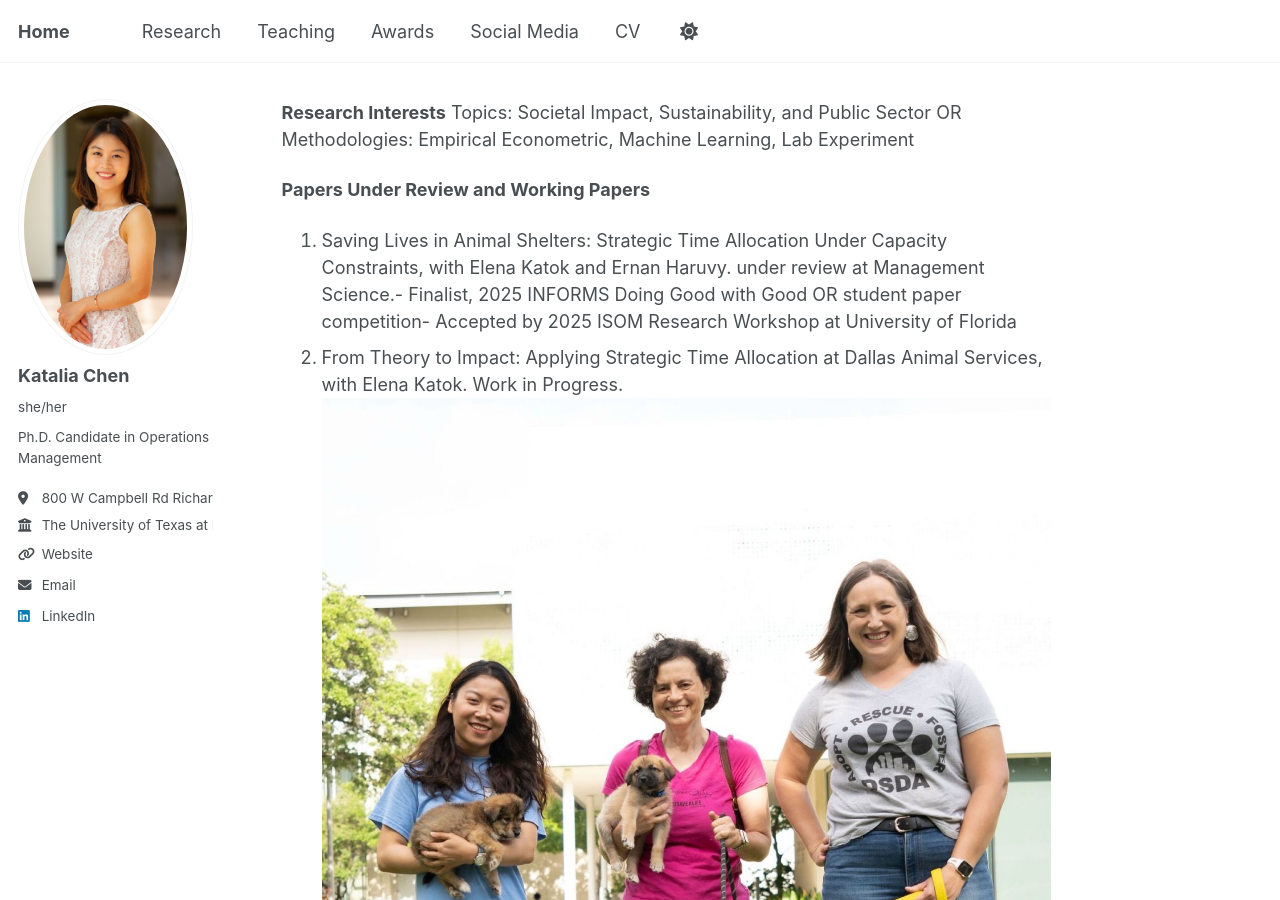
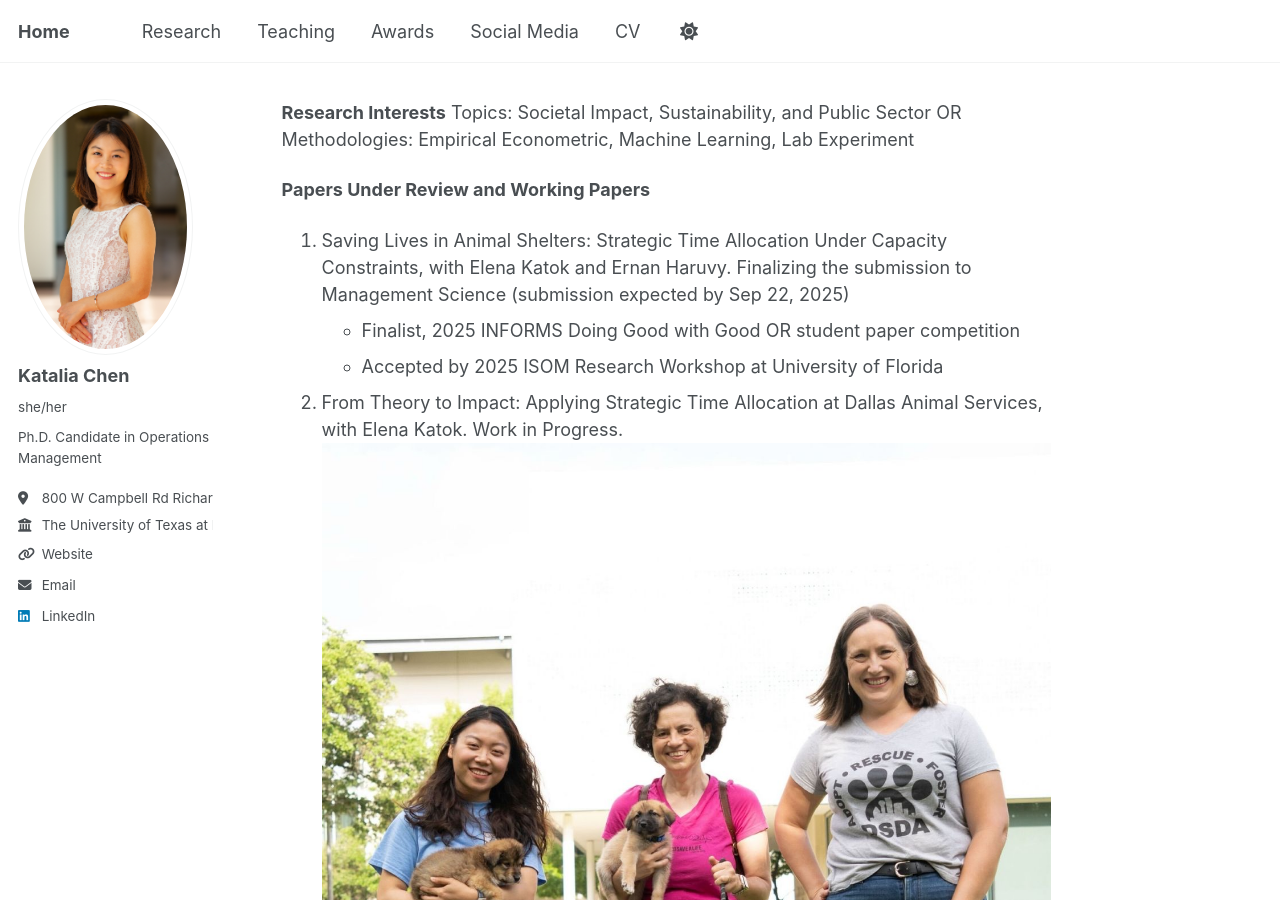
Before and after one commit to qxc2/kataliachen, a Jekyll site: the page built from _research/research.md, in a window 1280 px wide and 900 px high. Built offline with Jekyll 4.4.1, drawn with Linux system fonts in a browser that asks for light colours; a script that is not in the unit is left out.

Commit message:
Update research.md

```diff
--- a/_research/research.md
+++ b/_research/research.md
@@ -9,8 +9,10 @@ permalink: /research/
 
 **Papers Under Review and Working Papers**
  1. Saving Lives in Animal Shelters: Strategic Time Allocation Under Capacity Constraints, with Elena Katok and
- Ernan Haruvy. under review at Management Science.- Finalist, 2025 INFORMS Doing Good with Good OR student paper competition- Accepted by 2025 ISOM Research Workshop at University of Florida
- 2. From Theory to Impact: Applying Strategic Time Allocation at Dallas Animal Services, with Elena Katok. Work
+ Ernan Haruvy. Finalizing the submission to Management Science (submission expected by Sep 22, 2025)
+  - Finalist, 2025 INFORMS Doing Good with Good OR student paper competition
+  - Accepted by 2025 ISOM Research Workshop at University of Florida
+ 3. From Theory to Impact: Applying Strategic Time Allocation at Dallas Animal Services, with Elena Katok. Work
  in Progress.
 ![Teaching session]({{ site.baseurl }}/images/research-1.jpg)
 
```
